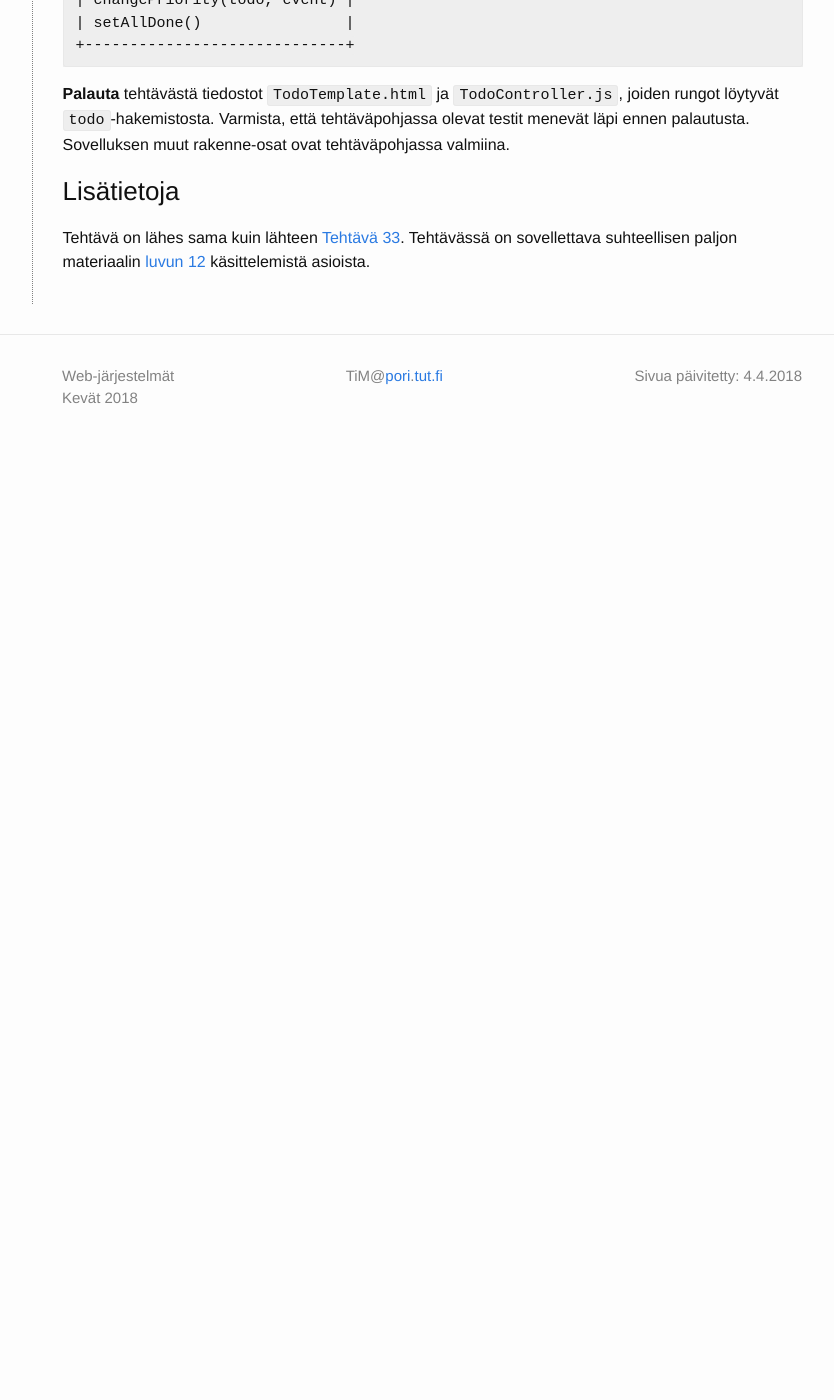
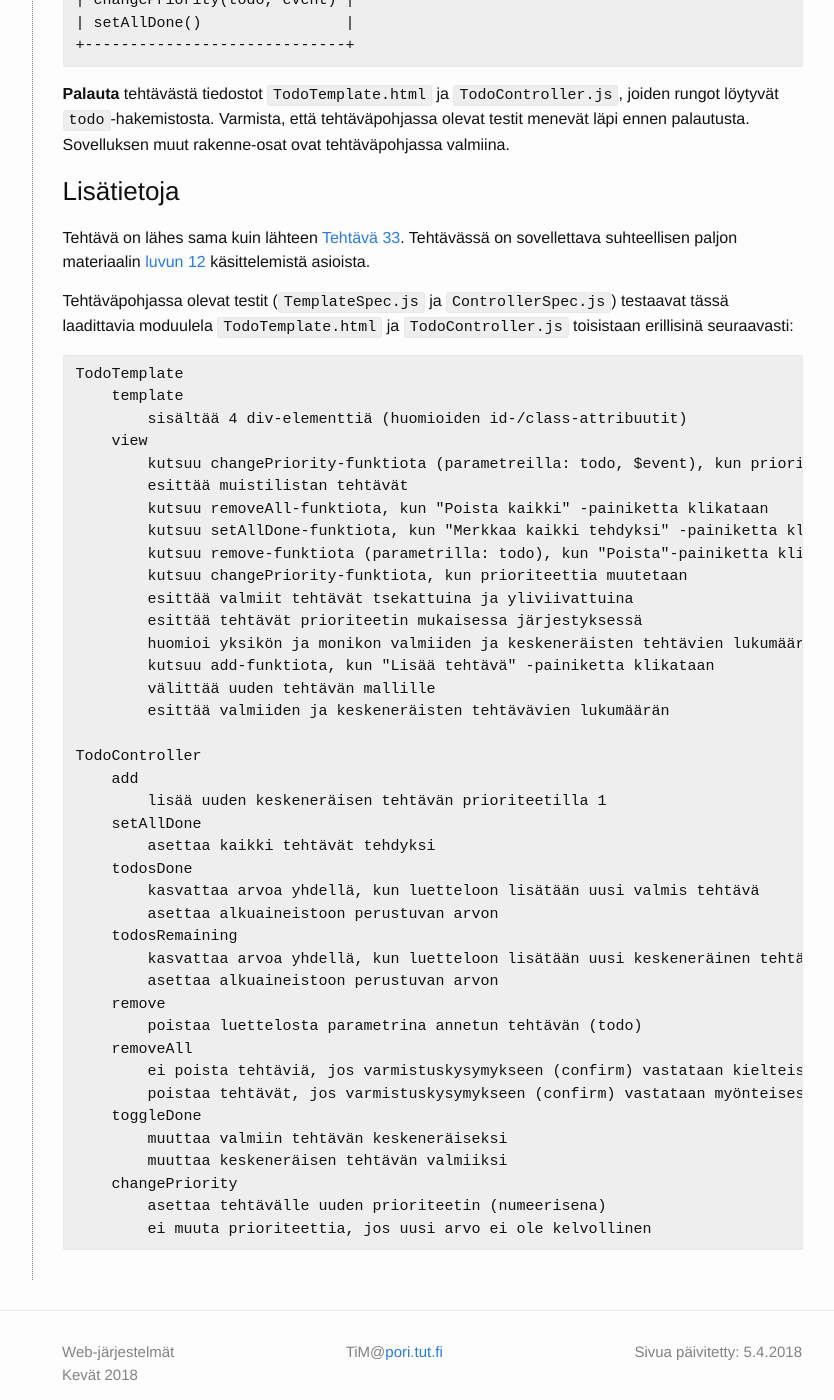
Before and after one commit to timedu/wjr2018k, a Jekyll site: the page built from docs/_osa3/tehtava37.md, in a window 1280 px wide and 1400 px high, scrolled down 1537 px. Shown: the whole window, without its empty margins (208-1042 px from the left). Built offline with Jekyll 4.4.1, drawn with Linux system fonts in a browser that asks for light colours; before the commit the page ends 2007 px from its top, so only the background shows below that.

Commit message:
ex 3.7 update

```diff
--- a/docs/_osa3/tehtava37.md
+++ b/docs/_osa3/tehtava37.md
@@ -4,7 +4,7 @@ title: "Tehtävä 3.7: Muistilista (4p)"
 exercise_template_name: W3E07.Muistilista
 exercise_discussion_id: 98577
 exercise_upload_id: 381431
-modified_at: 4.4.2018
+modified_at: 5.4.2018
 ---
 
 
@@ -58,3 +58,47 @@ Tehtävä on lähes sama kuin lähteen [Tehtävä 33][tehtäva-33]. Tehtäväss
 
 [tehtäva-33]: http://web-selainohjelmointi.github.io/#vk-4-t33
 [luku-12]: http://web-selainohjelmointi.github.io/#12-Sovelluksen-rakenteen-hallinta:-AngularJS
+
+Tehtäväpohjassa olevat testit (`TemplateSpec.js` ja `ControllerSpec.js`) testaavat tässä laadittavia moduulela `TodoTemplate.html` ja `TodoController.js` toisistaan erillisinä seuraavasti:
+
+~~~
+TodoTemplate
+    template
+        sisältää 4 div-elementtiä (huomioiden id-/class-attribuutit)
+    view
+        kutsuu changePriority-funktiota (parametreilla: todo, $event), kun prioriteettia muutetaan
+        esittää muistilistan tehtävät
+        kutsuu removeAll-funktiota, kun "Poista kaikki" -painiketta klikataan
+        kutsuu setAllDone-funktiota, kun "Merkkaa kaikki tehdyksi" -painiketta klikataan
+        kutsuu remove-funktiota (parametrilla: todo), kun "Poista"-painiketta klikataan
+        kutsuu changePriority-funktiota, kun prioriteettia muutetaan
+        esittää valmiit tehtävät tsekattuina ja yliviivattuina
+        esittää tehtävät prioriteetin mukaisessa järjestyksessä
+        huomioi yksikön ja monikon valmiiden ja keskeneräisten tehtävien lukumäärien esityksessä
+        kutsuu add-funktiota, kun "Lisää tehtävä" -painiketta klikataan
+        välittää uuden tehtävän mallille
+        esittää valmiiden ja keskeneräisten tehtävävien lukumäärän
+
+TodoController
+    add
+        lisää uuden keskeneräisen tehtävän prioriteetilla 1
+    setAllDone
+        asettaa kaikki tehtävät tehdyksi
+    todosDone
+        kasvattaa arvoa yhdellä, kun luetteloon lisätään uusi valmis tehtävä
+        asettaa alkuaineistoon perustuvan arvon
+    todosRemaining
+        kasvattaa arvoa yhdellä, kun luetteloon lisätään uusi keskeneräinen tehtävä
+        asettaa alkuaineistoon perustuvan arvon
+    remove
+        poistaa luettelosta parametrina annetun tehtävän (todo)
+    removeAll
+        ei poista tehtäviä, jos varmistuskysymykseen (confirm) vastataan kielteisesti
+        poistaa tehtävät, jos varmistuskysymykseen (confirm) vastataan myönteisesti
+    toggleDone
+        muuttaa valmiin tehtävän keskeneräiseksi
+        muuttaa keskeneräisen tehtävän valmiiksi
+    changePriority
+        asettaa tehtävälle uuden prioriteetin (numeerisena)
+        ei muuta prioriteettia, jos uusi arvo ei ole kelvollinen
+~~~
```
